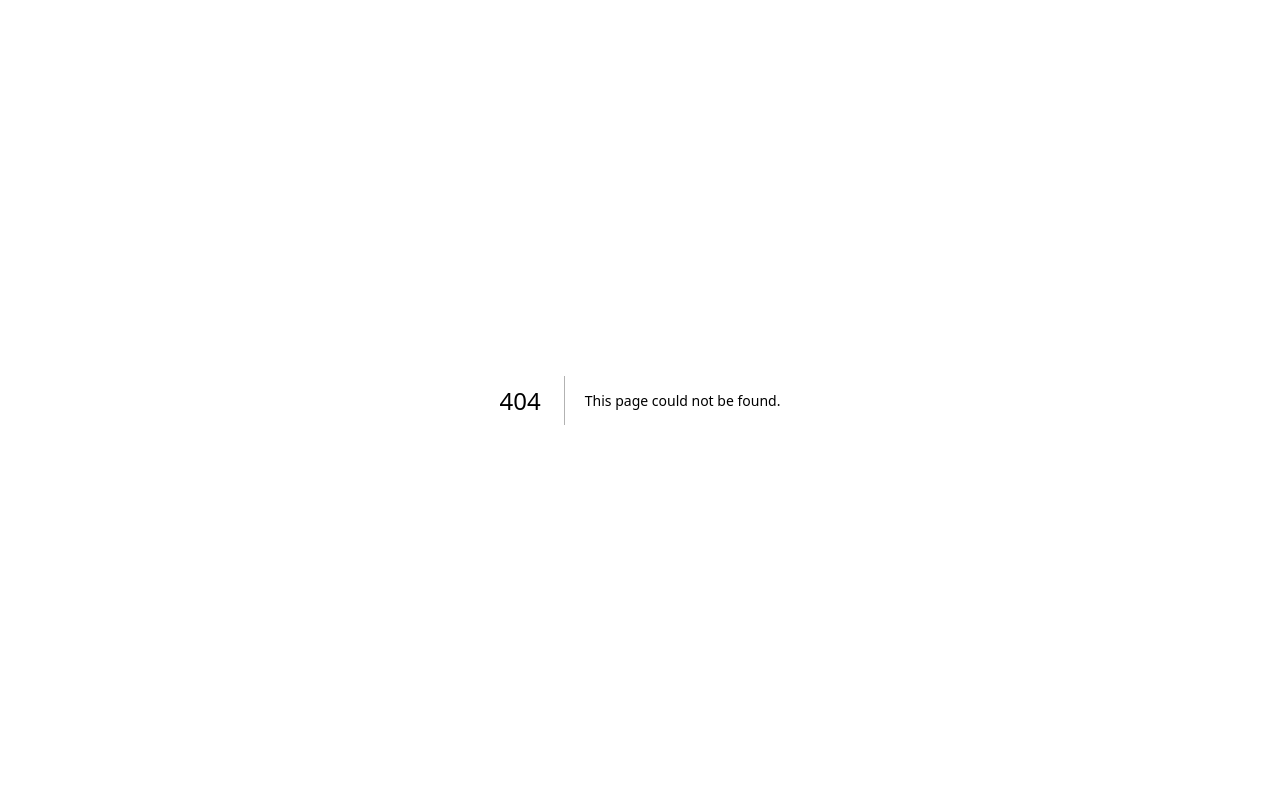
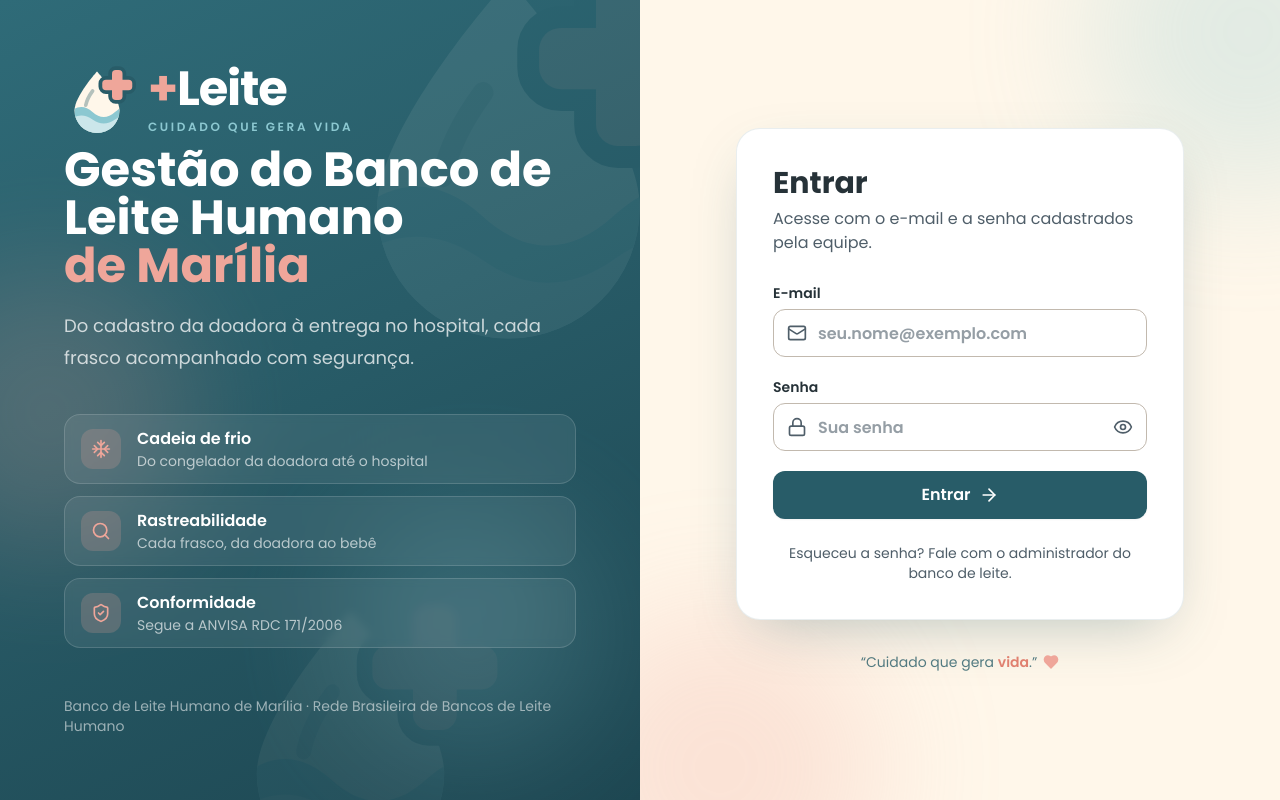
Before and after one commit to ceciliagloneki/mais-leite, a Next.js app: page /login in a window 1280 px wide. Before the commit this address had no page. Built offline with nearby package versions, Linux system fonts and the light colour scheme.

Commit message:
feat: adiciona tela de login

```diff
--- /dev/null
+++ b/app/login/page.tsx
@@ -0,0 +1,140 @@
+"use client";
+
+import { useRouter } from "next/navigation";
+import { FormEvent, useState } from "react";
+import { AlertCircle, ArrowRight, Eye, EyeOff, Heart, LoaderCircle, Lock, Mail } from "lucide-react";
+
+import { AuthBrand } from "@/components/AuthBrand";
+import { Logo } from "@/components/Logo";
+import { saveAuthentication, type LoginResponse } from "@/lib/auth";
+import { api } from "@/services/api";
+
+export default function LoginPage() {
+  const router = useRouter();
+  const [email, setEmail] = useState("");
+  const [senha, setSenha] = useState("");
+  const [showPassword, setShowPassword] = useState(false);
+  const [errors, setErrors] = useState<{
+    email?: string;
+    senha?: string;
+    form?: string;
+  }>({});
+  const [loading, setLoading] = useState(false);
+
+  async function submit(event: FormEvent<HTMLFormElement>) {
+    event.preventDefault();
+    const nextErrors: typeof errors = {};
+    if (!email.trim()) nextErrors.email = "Informe seu e-mail.";
+    else if (!/^\S+@\S+\.\S+$/.test(email)) nextErrors.email = "Informe um e-mail válido.";
+    if (!senha) nextErrors.senha = "Informe sua senha.";
+    setErrors(nextErrors);
+    if (Object.keys(nextErrors).length) return;
+
+    setLoading(true);
+    try {
+      const login = await api<LoginResponse>("/auth/login", {
+        method: "POST",
+        body: JSON.stringify({ email, senha }),
+      });
+      saveAuthentication(login);
+      router.replace("/dashboard");
+    } catch (error) {
+      setErrors({
+        form: error instanceof Error ? error.message : "Não foi possível entrar. Tente novamente.",
+      });
+    } finally {
+      setLoading(false);
+    }
+  }
+
+  const inputClass =
+    "h-12 w-full rounded-xl border border-input bg-white pl-11 pr-3.5 text-base text-foreground transition placeholder:text-muted-foreground/60 focus:border-primary aria-[invalid=true]:border-danger";
+
+  return (
+    <main className="min-h-screen bg-[#FFF7EA] lg:flex">
+      <AuthBrand />
+      <section className="relative flex min-h-screen flex-1 flex-col items-center justify-center overflow-hidden px-5 py-10 sm:px-12">
+        <div className="pointer-events-none absolute -right-32 -top-32 h-80 w-80 rounded-full bg-[#8CC8D1] opacity-25 blur-3xl" />
+        <div className="pointer-events-none absolute -bottom-32 -left-20 h-80 w-80 rounded-full bg-[#EFA69A] opacity-25 blur-3xl" />
+
+        <div className="relative w-full max-w-md">
+          <div className="mb-8 flex justify-center lg:hidden">
+            <Logo tamanho="md" />
+          </div>
+
+          <div className="rounded-3xl border border-[#285C68]/10 bg-white p-7 shadow-[0_20px_60px_-20px_rgba(40,92,104,0.35)] sm:p-9">
+            <h2 className="text-3xl font-bold text-[#263238]">Entrar</h2>
+            <p className="mt-1.5 text-base text-muted-foreground">Acesse com o e-mail e a senha cadastrados pela equipe.</p>
+
+            <form className="mt-7 space-y-5" noValidate onSubmit={submit}>
+              {errors.form && (
+                <p role="alert" className="flex items-start gap-2.5 rounded-xl border border-danger/30 bg-danger/10 p-3.5 text-sm text-danger">
+                  <AlertCircle className="mt-0.5 h-4 w-4 shrink-0" aria-hidden="true" />
+                  {errors.form}
+                </p>
+              )}
+              <label className="block text-sm font-semibold text-[#263238]">
+                E-mail
+                <span className="relative mt-1.5 block">
+                  <Mail className="pointer-events-none absolute left-3.5 top-1/2 h-5 w-5 -translate-y-1/2 text-muted-foreground" aria-hidden="true" />
+                  <input
+                    value={email}
+                    onChange={(e) => setEmail(e.target.value)}
+                    type="email"
+                    autoComplete="email"
+                    placeholder="seu.nome@exemplo.com"
+                    className={inputClass}
+                    aria-invalid={!!errors.email}
+                  />
+                </span>
+                {errors.email && <span className="mt-1.5 block text-sm font-normal text-danger">{errors.email}</span>}
+              </label>
+              <label className="block text-sm font-semibold text-[#263238]">
+                Senha
+                <span className="relative mt-1.5 block">
+                  <Lock className="pointer-events-none absolute left-3.5 top-1/2 h-5 w-5 -translate-y-1/2 text-muted-foreground" aria-hidden="true" />
+                  <input
+                    value={senha}
+                    onChange={(e) => setSenha(e.target.value)}
+                    type={showPassword ? "text" : "password"}
+                    autoComplete="current-password"
+                    placeholder="Sua senha"
+                    className={`${inputClass} pr-12`}
+                    aria-invalid={!!errors.senha}
+                  />
+                  <button
+                    className="absolute right-1.5 top-1/2 flex h-9 w-9 -translate-y-1/2 items-center justify-center rounded-lg text-muted-foreground hover:bg-muted hover:text-foreground"
+                    type="button"
+                    onClick={() => setShowPassword(!showPassword)}
+                    aria-label={showPassword ? "Ocultar senha" : "Mostrar senha"}
+                  >
+                    {showPassword ? <EyeOff className="h-5 w-5" aria-hidden="true" /> : <Eye className="h-5 w-5" aria-hidden="true" />}
+                  </button>
+                </span>
+                {errors.senha && <span className="mt-1.5 block text-sm font-normal text-danger">{errors.senha}</span>}
+              </label>
+              <button
+                disabled={loading}
+                className="group flex h-12 w-full items-center justify-center gap-2 rounded-xl bg-[#285C68] text-base font-semibold text-white shadow-sm transition hover:bg-[#1f4b55] disabled:opacity-60"
+                type="submit"
+              >
+                {loading ? <LoaderCircle className="h-5 w-5 animate-spin" aria-hidden="true" /> : null}
+                {loading ? "Entrando…" : "Entrar"}
+                {loading ? null : <ArrowRight className="h-5 w-5 transition-transform group-hover:translate-x-0.5" aria-hidden="true" />}
+              </button>
+            </form>
+
+            <p className="mt-6 text-center text-sm text-muted-foreground">Esqueceu a senha? Fale com o administrador do banco de leite.</p>
+          </div>
+
+          <p className="mt-8 flex items-center justify-center gap-1.5 text-sm text-[#285C68]/80">
+            <span>
+              “Cuidado que gera <span className="font-semibold text-[#e0806f]">vida</span>.”
+            </span>
+            <Heart className="h-4 w-4 fill-[#EFA69A] text-[#EFA69A]" aria-hidden="true" />
+          </p>
+        </div>
+      </section>
+    </main>
+  );
+}
--- a/app/page.tsx
+++ b/app/page.tsx
@@ -1,6 +1,15 @@
-import { redirect } from "next/navigation";
+"use client";
 
-// Raiz da aplicação redireciona para o painel.
+import { useEffect } from "react";
+import { useRouter } from "next/navigation";
+import { hasValidAuthentication } from "@/lib/auth";
+
 export default function Home() {
-  redirect("/dashboard");
+  const router = useRouter();
+
+  useEffect(() => {
+    router.replace(hasValidAuthentication() ? "/dashboard" : "/login");
+  }, [router]);
+
+  return null;
 }
--- /dev/null
+++ b/components/AuthBrand.tsx
@@ -0,0 +1,57 @@
+import { Search, ShieldCheck, Snowflake } from "lucide-react";
+
+import { Logo, LogoIcone } from "@/components/Logo";
+
+const DESTAQUES = [
+  { icone: Snowflake, titulo: "Cadeia de frio", texto: "Do congelador da doadora até o hospital" },
+  { icone: Search, titulo: "Rastreabilidade", texto: "Cada frasco, da doadora ao bebê" },
+  { icone: ShieldCheck, titulo: "Conformidade", texto: "Segue a ANVISA RDC 171/2006" },
+];
+
+export function AuthBrand() {
+  return (
+    <aside className="relative hidden min-h-screen overflow-hidden bg-[linear-gradient(155deg,#2f6b78_0%,#285C68_45%,#1d4651_100%)] p-12 text-white lg:flex lg:w-1/2 lg:flex-col xl:p-16">
+      <div className="pointer-events-none absolute -right-24 -top-16 opacity-[0.07]">
+        <LogoIcone tamanho={420} claro />
+      </div>
+      <div className="pointer-events-none absolute -bottom-20 left-1/3 opacity-[0.05]">
+        <LogoIcone tamanho={300} claro />
+      </div>
+      <div className="pointer-events-none absolute -left-24 top-1/3 h-72 w-72 rounded-full bg-[#EFA69A] opacity-20 blur-3xl" />
+      <div className="pointer-events-none absolute bottom-10 right-10 h-64 w-64 rounded-full bg-[#8CC8D1] opacity-20 blur-3xl" />
+
+      <div className="relative">
+        <Logo claro tamanho="lg" />
+      </div>
+
+      <div className="relative mt-auto max-w-lg">
+        <h1 className="text-4xl font-bold leading-tight xl:text-5xl">
+          Gestão do Banco de Leite Humano
+          <span className="block text-[#EFA69A]">de Marília</span>
+        </h1>
+        <p className="mt-5 text-lg leading-8 text-white/75">Do cadastro da doadora à entrega no hospital, cada frasco acompanhado com segurança.</p>
+
+        <ul className="mt-10 flex flex-col gap-3">
+          {DESTAQUES.map((d) => {
+            const Icone = d.icone;
+            return (
+              <li key={d.titulo} className="flex items-center gap-4 rounded-2xl border border-white/15 bg-white/[0.07] px-4 py-3 backdrop-blur-sm">
+                <span className="flex h-10 w-10 shrink-0 items-center justify-center rounded-xl bg-[#EFA69A]/20 text-[#EFA69A]">
+                  <Icone className="h-5 w-5" aria-hidden="true" />
+                </span>
+                <span>
+                  <span className="block text-base font-semibold">{d.titulo}</span>
+                  <span className="block text-sm text-white/65">{d.texto}</span>
+                </span>
+              </li>
+            );
+          })}
+        </ul>
+      </div>
+
+      <p className="relative mt-12 text-sm text-white/55">Banco de Leite Humano de Marília · Rede Brasileira de Bancos de Leite Humano</p>
+    </aside>
+  );
+}
+
+export default AuthBrand;
```
